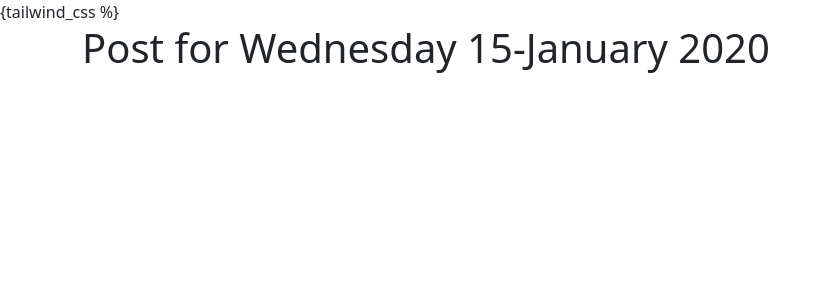
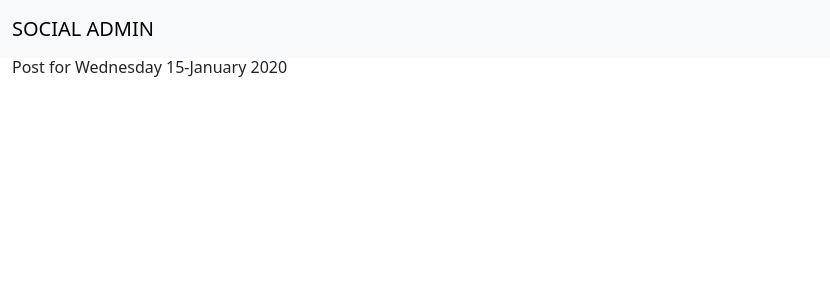
Before and after one commit to waynemorphic/social-admin, a Django app: template Media/templates/index.html in a window 1280 px wide. Shown: the top 300 px of the page, without its empty margins (0-830 px from the left). Run offline with Django 4.2, Linux system fonts and the light colour scheme; the template is opened without the code that fills it: most values are stand-ins (such as "Sample title", 1, 10 or a date in 2020); style sheets or scripts are compiled from the project's sources; some libraries are stand-ins or nearby versions.

Commit message:
loaded tailwind css tags

```diff
--- a/Media/templates/post/base.html
+++ b/Media/templates/post/base.html
@@ -1,5 +1,6 @@
 {% load bootstrap5 %}
 {% load tailwind_tags %}
+
 <!doctype html>
 <html lang="en">
 
@@ -16,12 +17,16 @@
 
     {% block styles %}
     {% bootstrap_css %}
+
     {% bootstrap_messages %}
-    {tailwind_css %}
+
     {% endblock %}
+    {% tailwind_css %}
 </head>
 
 <body>
+    {% include 'navbar.html' %}
+
     {% block content %}
     <h1 class="container">Post for {{date|date:"l d-F Y"}}</h1>
     {% endblock%}
```
